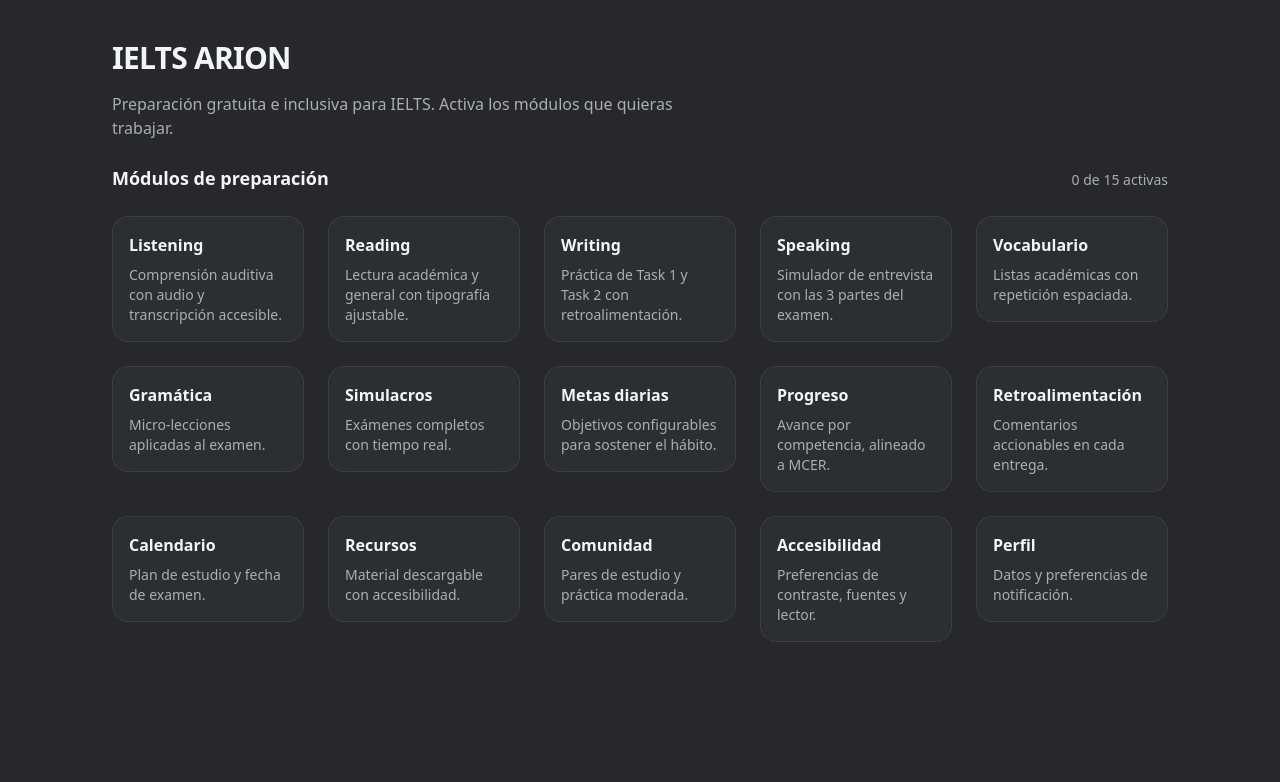
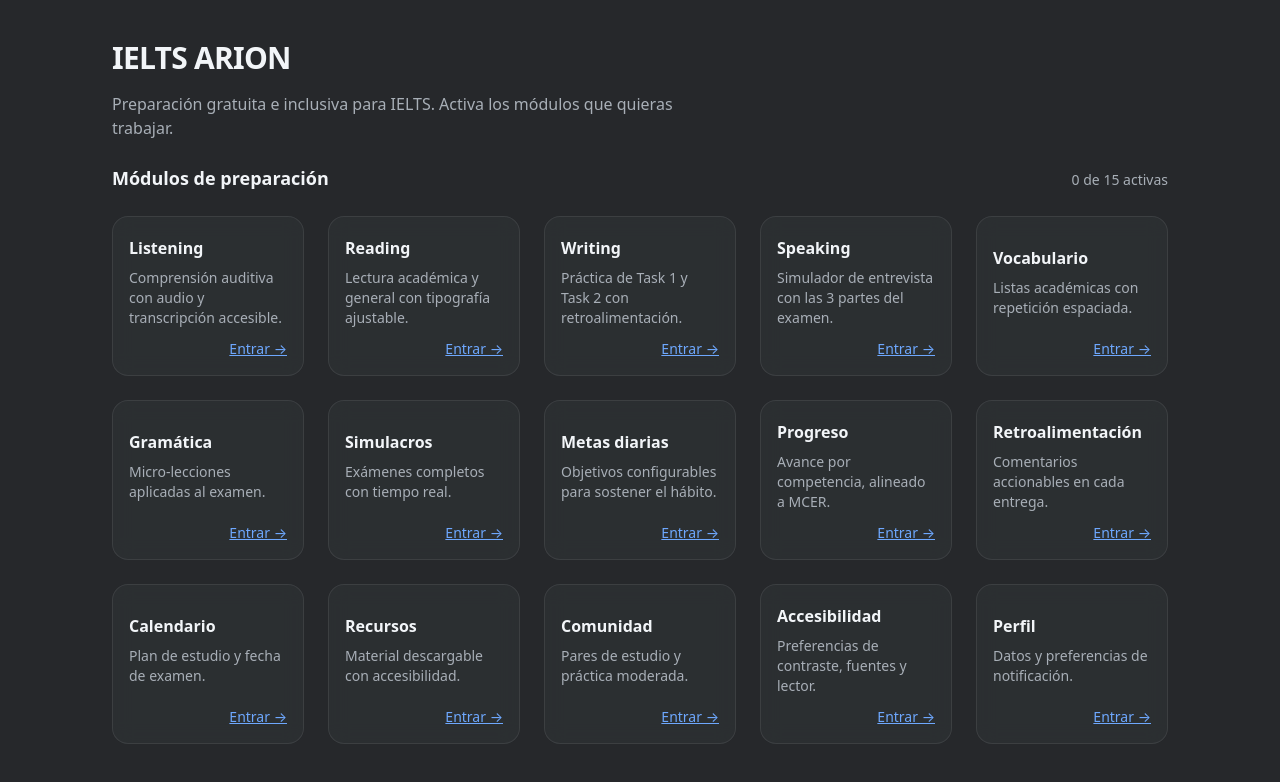
Before and after one commit to JMArangoG/ielts-arion, a Next.js app: page / in a window 1280 px wide. Shown: the top 782 px of the page. Built offline with nearby package versions, Linux system fonts and the light colour scheme.

Commit message:
fix(accesibilidad,arion): reescribe PanelEtiquetas con separación botón/link y sin logs

```diff
--- a/src/app/repaso/page.tsx
+++ b/src/app/repaso/page.tsx
@@ -14,7 +14,7 @@
     const t = cargarSRS();
     // eslint-disable-next-line react-hooks/set-state-in-effect
     setSrs(t);
-    // eslint-disable-next-line react-hooks/set-state-in-effect
+
     setCola(vencidas(t, PRACTICA.map((p) => p.id)).slice(0, 6)); // sesión máx. 6
   }, []);
 
--- a/src/components/PanelEtiquetas.tsx
+++ b/src/components/PanelEtiquetas.tsx
@@ -1,50 +1,68 @@
-// =====================================================================
-// ARION · Panel interactivo — v4 (persistencia + navegación)
-// Cambios:
-// 1) Carga inicial desde localStorage (hidratación SSR-safe).
-// 2) Cada tarjeta navega a /modulos/[id] con <Link> envuelto en <button>
-//    (accesibilidad: un solo foco, navegación por teclado intacta).
-// 3) Persistencia en cada alternancia (debounce no necesario: 15 items).
-// =====================================================================
 "use client";
 
 import { useState, useEffect } from "react";
 import Link from "next/link";
 import { ETIQUETAS } from "@/config/etiquetas";
-import { cargarModulosActivos, guardarModulosActivos } from "@/lib/storage";
+
+const STORAGE_KEY = "arion:modulos-activos:v1";
 
 export default function PanelEtiquetas() {
-  // Estado inicial vacío; se hidrata en useEffect (SSR-safe)
   const [activas, setActivas] = useState<string[]>([]);
-  const [hidratado, setHidratado] = useState(false);
+  const [listo, setListo] = useState(false);
 
-  // Carga desde localStorage (solo cliente)
+  // Cargar al montar (solo cliente)
   useEffect(() => {
-    const cargadas = cargarModulosActivos();
-    setActivas(cargadas);
-    setHidratado(true);
+    // Hidratación única desde localStorage tras el montaje (solo cliente).
+    // Dependencias vacías []: una sola ejecución, sin bucles posibles.
+    try {
+      const raw = localStorage.getItem(STORAGE_KEY);
+      if (raw) {
+        const parsed = JSON.parse(raw);
+        if (Array.isArray(parsed)) {
+          // eslint-disable-next-line react-hooks/set-state-in-effect -- hidratación única post-montaje, sin bucle
+          setActivas(parsed);
+        }
+      }
+    } catch {
+      // Dato corrupto → estado por defecto (robustez); sin ruido en consola
+    }
+
+    setListo(true);
   }, []);
 
-  // Persistencia en cada cambio
+  // Guardar cada vez que cambien (sin logs en producción)
   useEffect(() => {
-    if (!hidratado) return;
-    guardarModulosActivos(activas);
-  }, [activas, hidratado]);
+    if (!listo) return; // espera la hidratación antes de persistir
+    try {
+      localStorage.setItem(STORAGE_KEY, JSON.stringify(activas));
+    } catch {
+      // Fallo silencioso: persistencia local es no-crítica (robustez)
+    }
+  }, [activas, listo]);
 
-  const alternar = (id: string) =>
-    setActivas(prev => (prev.includes(id) ? prev.filter(x => x !== id) : [...prev, id]));
+  const alternar = (id: string) => {
+    setActivas((prev) =>
+      prev.includes(id) ? prev.filter((x) => x !== id) : [...prev, id]
+    );
+  };
 
-  if (!hidratado) {
-    // Skeleton accesible: evita layout shift (CLS)
+  if (!listo) {
     return (
       <section aria-labelledby="titulo-modulos">
         <header className="flex items-baseline justify-between gap-gutter">
-          <h2 id="titulo-modulos" className="text-lg font-semibold">Módulos de preparación</h2>
-          <p className="text-sm text-arion-muted">Cargando…</p>
+          <h2 id="titulo-modulos" className="text-lg font-semibold text-arion-text">
+            Módulos de preparación
+          </h2>
+          <p className="text-sm text-arion-muted">Iniciando…</p>
         </header>
-        <div className="mt-stack-lg grid grid-cols-1 sm:grid-cols-2 lg:grid-cols-3 xl:grid-cols-5 gap-gutter">
+        {/* Skeleton accesible con altura controlada */}
+        <div className="mt-stack-lg grid grid-cols-1 gap-gutter sm:grid-cols-2 lg:grid-cols-3 xl:grid-cols-5">
           {ETIQUETAS.map((e) => (
-            <div key={e.id} className="glass-panel h-[120px] animate-pulse" />
+            <div
+              key={e.id}
+              aria-hidden="true"
+              className="glass-panel min-h-[160px] animate-pulse"
+            />
           ))}
         </div>
       </section>
@@ -54,42 +72,42 @@
   return (
     <section aria-labelledby="titulo-modulos">
       <header className="flex items-baseline justify-between gap-gutter">
-        <h2 id="titulo-modulos" className="text-lg font-semibold">Módulos de preparación</h2>
+        <h2 id="titulo-modulos" className="text-lg font-semibold text-arion-text">
+          Módulos de preparación
+        </h2>
         <p role="status" aria-live="polite" className="text-sm text-arion-muted">
           {activas.length} de {ETIQUETAS.length} activas
         </p>
       </header>
 
-      <ul className="mt-stack-lg grid grid-cols-1 sm:grid-cols-2 lg:grid-cols-3 xl:grid-cols-5 gap-gutter list-none p-0 m-0">
+      <ul className="mt-stack-lg grid list-none grid-cols-1 gap-gutter p-0 m-0 sm:grid-cols-2 lg:grid-cols-3 xl:grid-cols-5">
         {ETIQUETAS.map((e) => {
           const activa = activas.includes(e.id);
           return (
             <li key={e.id}>
-              {/* Wrapper de navegación: <Link> con <button> interno.
-                  Accesibilidad: el botón es el target de foco; Link
-                  provee navegación semántica sin duplicar focos. */}
-              <Link href={`/modulos/${e.id}`} className="block">
+              {/* Tarjeta: botón hace toggle; link FUERA del botón (WCAG) */}
+              <div className="glass-panel flex min-h-[160px] flex-col justify-between gap-stack-sm p-stack-md">
                 <button
                   type="button"
                   aria-pressed={activa}
-                  onClick={(ev) => {
-                    // Evitar navegación si solo se quiere alternar
-                    ev.stopPropagation();
-                    alternar(e.id);
-                  }}
-                  className={`
-                    glass-panel block w-full h-full min-h-[44px] cursor-pointer
-                    p-stack-md text-left
-                    transition-transform duration-150 hover:-translate-y-0.5
-                    motion-reduce:transition-none motion-reduce:hover:translate-y-0
-                    focus-visible:outline-2 focus-visible:outline-offset-2
-                    ${activa ? "ring-2 ring-arion-primary" : ""}
-                  `}
+                  aria-label={`Activar o desactivar módulo ${e.nombre}`}
+                  onClick={() => alternar(e.id)}
+                  className={`flex-1 text-left rounded-panel focus-visible:outline-2 focus-visible:outline-offset-2 focus-visible:outline-arion-primary motion-reduce:transition-none ${
+                    activa ? "ring-2 ring-arion-primary" : ""
+                  }`}
                 >
-                  <span className="block font-semibold">{e.nombre}</span>
+                  <span className="block font-semibold text-arion-text">{e.nombre}</span>
                   <span className="mt-stack-sm block text-sm text-arion-muted">{e.descripcion}</span>
                 </button>
-              </Link>
+
+                <Link
+                  href={`/modulos/${e.id}`}
+                  aria-label={`Entrar al módulo ${e.nombre}`}
+                  className="self-end text-sm text-arion-primary underline focus-visible:outline-2 focus-visible:outline-offset-2 focus-visible:outline-arion-primary"
+                >
+                  Entrar →
+                </Link>
+              </div>
             </li>
           );
         })}
```
